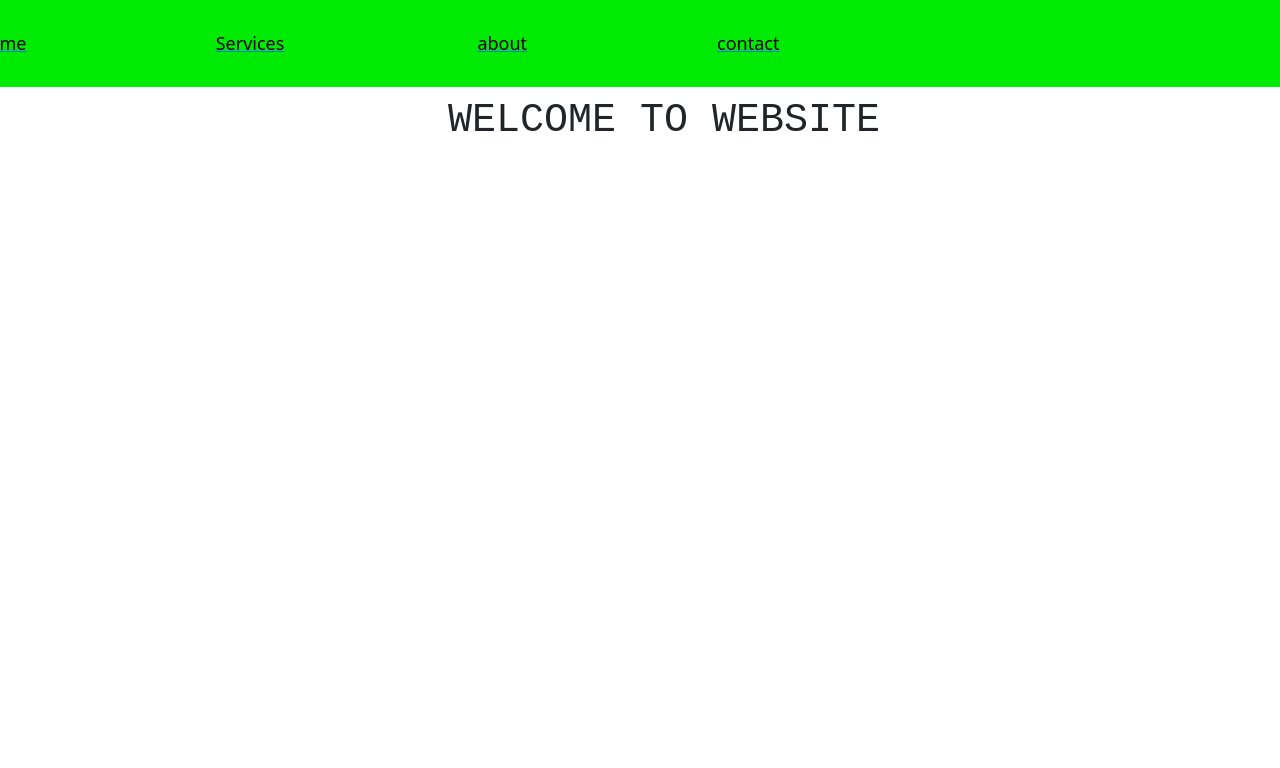
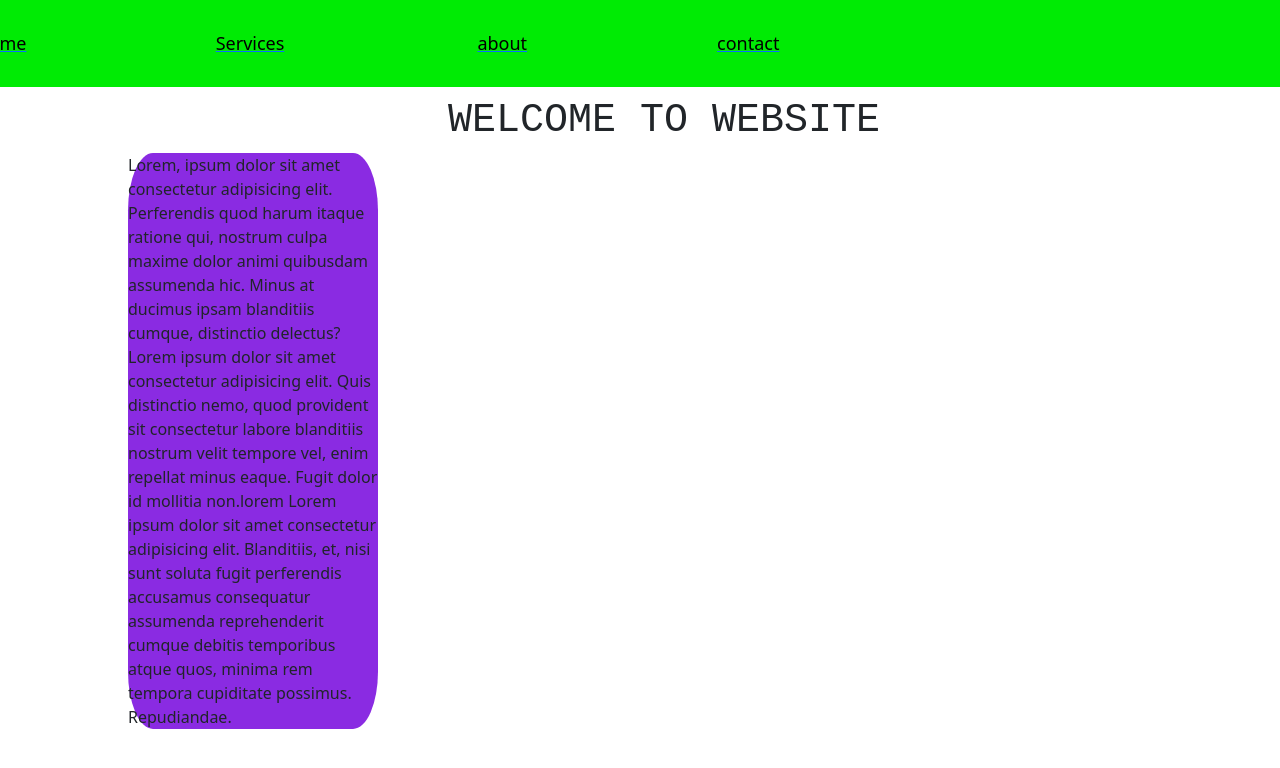
Before and after one commit to rijogit007/frontent, a plain HTML site: page css/position.html in a window 1280 px wide. Shown: the top 768 px of the page. Drawn offline with nearby package versions, Linux system fonts and the light colour scheme.

Commit message:
new commit

```diff
--- a/css/position.css
+++ b/css/position.css
@@ -60,3 +60,18 @@ font-family: monospace;
 font-size: large;
 
 }
+
+.sec1{
+
+min-height: 100px;
+max-width: 250px;
+
+position: relative;
+left :10%;
+top: 10px;
+
+border-radius: 10%;
+background-color: blueviolet;
+
+
+}
--- a/css/position.html
+++ b/css/position.html
@@ -38,6 +38,14 @@
             </nav>
         </header>
         <main><h1>WELCOME TO WEBSITE</h1></main>
+
+        <div class="sec1">
+
+            <p>Lorem, ipsum dolor sit amet consectetur adipisicing elit. Perferendis quod harum itaque ratione qui, nostrum culpa maxime dolor animi quibusdam assumenda hic. Minus at ducimus ipsam blanditiis cumque, distinctio delectus?Lorem ipsum dolor sit amet consectetur adipisicing elit. Quis distinctio nemo, quod provident sit consectetur labore blanditiis nostrum velit tempore vel, enim repellat minus eaque. Fugit dolor id mollitia non.lorem  Lorem ipsum dolor sit amet consectetur adipisicing elit. Blanditiis, et, nisi sunt soluta fugit perferendis accusamus consequatur assumenda reprehenderit cumque debitis temporibus atque quos, minima rem tempora cupiditate possimus. Repudiandae.</p>
+
+
+        </div>
+
         <footer>
             <!-- place footer here -->
         </footer>
```
Also changed, not shown: js/index.html (added, +26 -0 lines).
